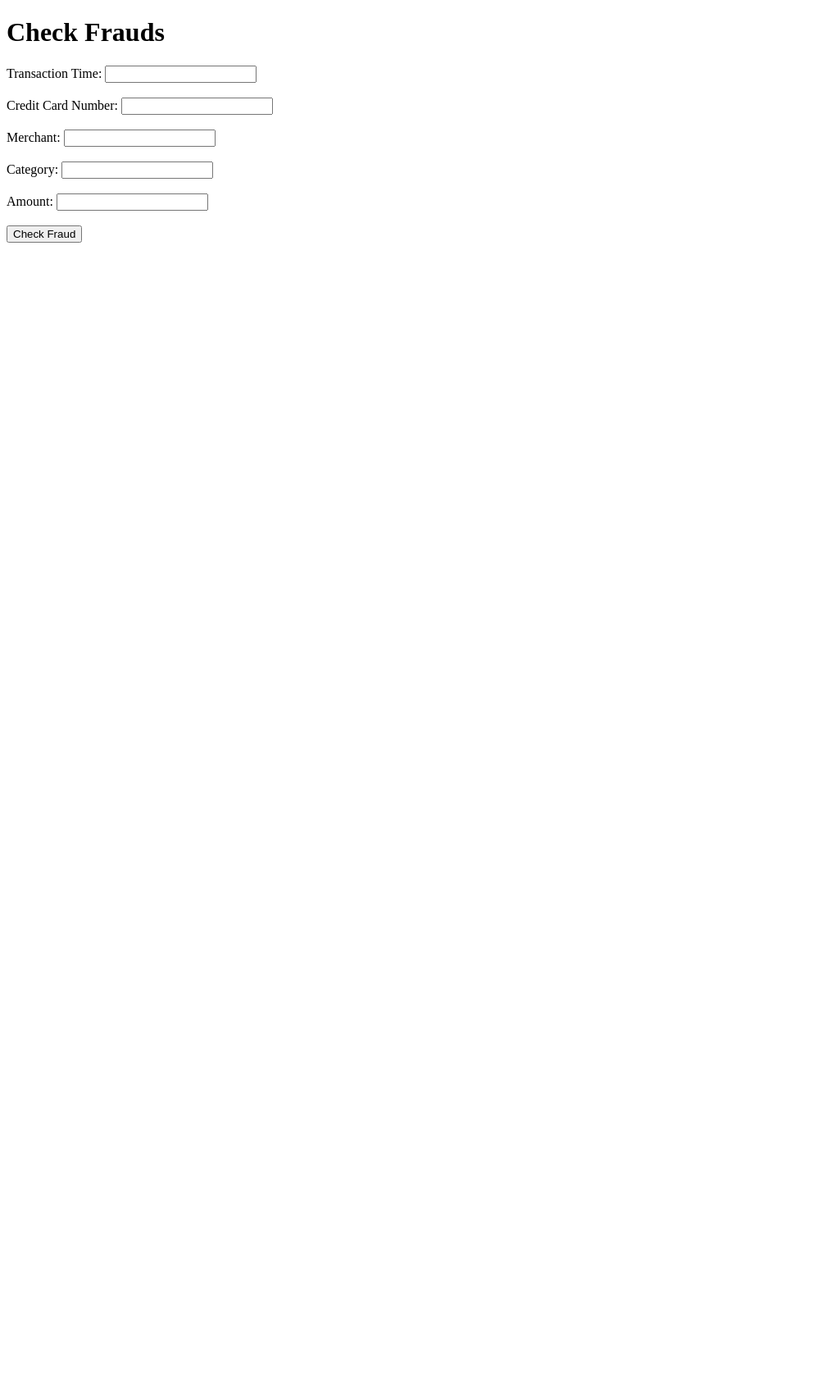
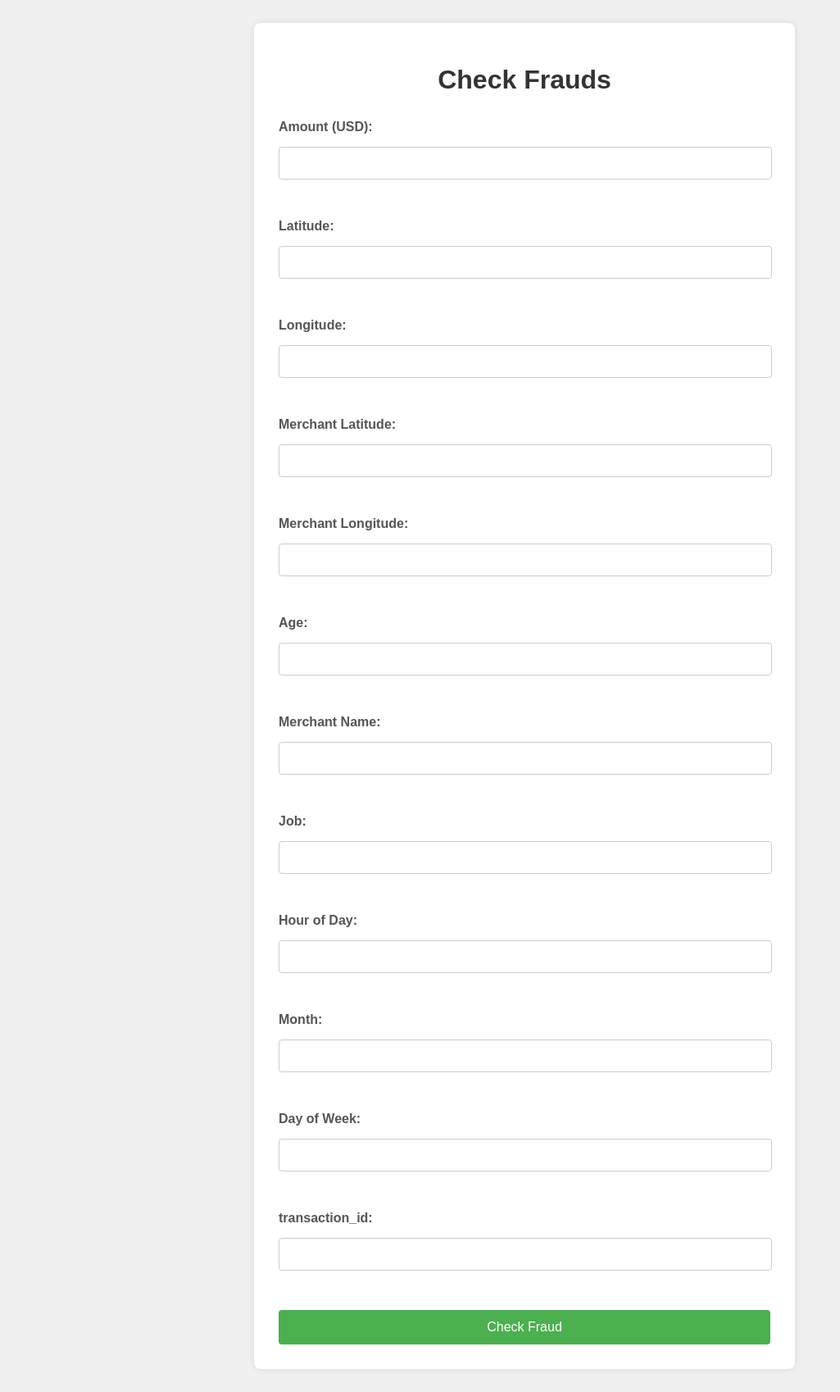
Before and after one commit to leopers/MSPredict, a Flask app: page /check_frauds in a window 1280 px wide. Shown: the whole page at 82% size, without its empty margins (0-1025 px from the left). Before the commit the page ends 296 px from the top, so only its background shows below. Run offline with Flask 3, Linux system fonts and the light colour scheme; parts of the project's set-up code (start-up, migrations or seed data) failed here and were passed over; some libraries are stand-ins or nearby versions.

Commit message:
checking frauds

```diff
--- a/app/routes.py
+++ b/app/routes.py
@@ -5,6 +5,7 @@ import psycopg2
 from psycopg2 import sql
 from app.database.config import config
 import random
+from app.utils.model import Model
 
 
 main_bp = Blueprint('main_bp', __name__)
@@ -135,48 +136,76 @@ def upload():
         return redirect(url_for('main_bp.home'))
     return render_template('upload.html')
 
-def predict_fraud(transaction_time, credit_card_number, merchant, category, amount):
-    # Aqui você deve substituir por um modelo de predição real
-    # Esta é uma implementação simplificada para fins de demonstração
-    prediction = random.choice([0, 1])  # Simula uma predição aleatória (0 = Não fraudulento, 1 = Fraudulento)
-    return prediction
+def predict_fraud(amount, lat, long, merch_lat, merch_long, age, merchant, job, hour_of_day, month, day_of_week, transaction_id):
+    # Load the machine learning model
+    model = joblib.load('models/deploy_model/decision_tree.pkl')
+
+    # Assuming you have a pandas DataFrame with columns matching your model's input features
+    data = {
+        'amount(usd)': [amount],
+        'lat': [lat],
+        'long': [long],
+        'merch_lat': [merch_lat],
+        'merch_long': [merch_long],
+        'age': [age],
+        'merchant': [merchant],
+        'job': [job],
+        'hour_of_day': [hour_of_day],
+        'month': [month],
+        'day_of_week': [day_of_week],
+        'transaction_id': [transaction_id]
+    }
+
+    df = pd.DataFrame(data)
+
+    # Make predictions
+    prediction = model.predict(df)
+
+    # Assuming model.predict returns 1 for fraud and 0 for non-fraud
+    return prediction[0]
 
 @main_bp.route('/check_frauds', methods=['GET', 'POST'])
 def check_frauds():
     if request.method == 'POST':
         try:
             # Retrieve form data
-            transaction_time = request.form['transaction_time']
-            credit_card_number = request.form['credit_card_number']
-            merchant = request.form['merchant']
-            category = request.form['category']
             amount = float(request.form['amount'])
+            lat = float(request.form['lat'])
+            long = float(request.form['long'])
+            merch_lat = float(request.form['merch_lat'])
+            merch_long = float(request.form['merch_long'])
+            age = int(request.form['age'])
+            merchant = request.form['merchant_name']
+            job = request.form['job']
+            hour_of_day = int(request.form['hour_of_day'])
+            month = int(request.form['month'])
+            day_of_week = int(request.form['day_of_week'])
+            transaction_id = request.form['transaction_id']
 
-            # Prepare data for prediction (simulated here)
-            # Aqui você pode integrar com um modelo de machine learning real para fazer a predição
-            prediction = predict_fraud(transaction_time, credit_card_number, merchant, category, amount)
+            # Prepare data for prediction
+            prediction = predict_fraud(amount, lat, long, merch_lat, merch_long, age, merchant, job, hour_of_day, month, day_of_week, transaction_id)
 
             if prediction == 1:
                 fraud_status = 'Fraudulent'
             else:
                 fraud_status = 'Not Fraudulent'
 
-            # Gere um ID de transação fictício
-            transaction_id = ''.join(random.choices(string.ascii_letters + string.digits, k=10))
+            # Generate a fictional transaction ID
 
             return render_template('fraud_result.html', prediction=fraud_status,
-                                   transaction_time=transaction_time, credit_card_number=credit_card_number,
-                                   merchant=merchant, category=category, amount=amount,
-                                   transaction_id=transaction_id)
+                                   amount=amount, lat=lat, long=long, merch_lat=merch_lat, merch_long=merch_long,
+                                   age=age, merchant=merchant, job=job, hour_of_day=hour_of_day,
+                                   month=month, day_of_week=day_of_week)
 
         except Exception as e:
-            print(e)
+            print(f"Error in check_frauds: {e}")
             return "An error occurred while evaluating fraud."
 
     return render_template('check_frauds.html')
 
+
 def load_user_credentials():
-    csv_path = 'app/data/users.csv'
+    csv_path = '../app/data/users.csv'
     users_df = pd.read_csv(csv_path)
     users_df['password'] = users_df['password'].astype(str)
     users = dict(zip(users_df['username'], users_df['password']))
--- a/app/templates/check_frauds.html
+++ b/app/templates/check_frauds.html
@@ -4,26 +4,107 @@
     <meta charset="UTF-8">
     <meta name="viewport" content="width=device-width, initial-scale=1.0">
     <title>Check Frauds</title>
+    <style>
+        body {
+            font-family: Arial, sans-serif;
+            background-color: #f0f0f0;
+            padding: 20px;
+        }
+
+        .container {
+            max-width: 600px;
+            margin: 0 auto;
+            background-color: #ffffff;
+            padding: 30px;
+            border-radius: 8px;
+            box-shadow: 0 0 10px rgba(0, 0, 0, 0.1);
+        }
+
+        h1 {
+            text-align: center;
+            margin-bottom: 30px;
+            color: #333333;
+        }
+
+        form {
+            display: grid;
+            gap: 15px;
+        }
+
+        label {
+            font-weight: bold;
+            color: #555555;
+        }
+
+        input[type="text"] {
+            width: calc(100% - 20px);
+            padding: 10px;
+            border: 1px solid #cccccc;
+            border-radius: 4px;
+            font-size: 16px;
+        }
+
+        button[type="submit"] {
+            background-color: #4CAF50;
+            color: white;
+            border: none;
+            padding: 12px 20px;
+            text-align: center;
+            text-decoration: none;
+            display: inline-block;
+            font-size: 16px;
+            border-radius: 4px;
+            cursor: pointer;
+            transition: background-color 0.3s;
+        }
+
+        button[type="submit"]:hover {
+            background-color: #45a049;
+        }
+    </style>
 </head>
 <body>
-    <h1>Check Frauds</h1>
-    <form method="post" action="/check_frauds">
-        <label for="transaction_time">Transaction Time:</label>
-        <input type="text" id="transaction_time" name="transaction_time" required><br><br>
+    <div class="container">
+        <h1>Check Frauds</h1>
+        <form method="post" action="/check_frauds">
+            <label for="amount">Amount (USD):</label>
+            <input type="text" id="amount" name="amount" required><br>
 
-        <label for="credit_card_number">Credit Card Number:</label>
-        <input type="text" id="credit_card_number" name="credit_card_number" required><br><br>
+            <label for="lat">Latitude:</label>
+            <input type="text" id="lat" name="lat" required><br>
 
-        <label for="merchant">Merchant:</label>
-        <input type="text" id="merchant" name="merchant" required><br><br>
+            <label for="long">Longitude:</label>
+            <input type="text" id="long" name="long" required><br>
 
-        <label for="category">Category:</label>
-        <input type="text" id="category" name="category" required><br><br>
+            <label for="merch_lat">Merchant Latitude:</label>
+            <input type="text" id="merch_lat" name="merch_lat" required><br>
 
-        <label for="amount">Amount:</label>
-        <input type="text" id="amount" name="amount" required><br><br>
+            <label for="merch_long">Merchant Longitude:</label>
+            <input type="text" id="merch_long" name="merch_long" required><br>
 
-        <button type="submit">Check Fraud</button>
-    </form>
+            <label for="age">Age:</label>
+            <input type="text" id="age" name="age" required><br>
+
+            <label for="merchant_name">Merchant Name:</label>
+            <input type="text" id="merchant_name" name="merchant_name" required><br>
+
+            <label for="job">Job:</label>
+            <input type="text" id="job" name="job" required><br>
+
+            <label for="hour_of_day">Hour of Day:</label>
+            <input type="text" id="hour_of_day" name="hour_of_day" required><br>
+
+            <label for="month">Month:</label>
+            <input type="text" id="month" name="month" required><br>
+
+            <label for="day_of_week">Day of Week:</label>
+            <input type="text" id="day_of_week" name="day_of_week" required><br>
+
+            <label for="transaction_id">transaction_id:</label>
+            <input type="text" id="transaction_id" name="transaction_id" required><br>
+
+            <button type="submit">Check Fraud</button>
+        </form>
+    </div>
 </body>
 </html>
```
